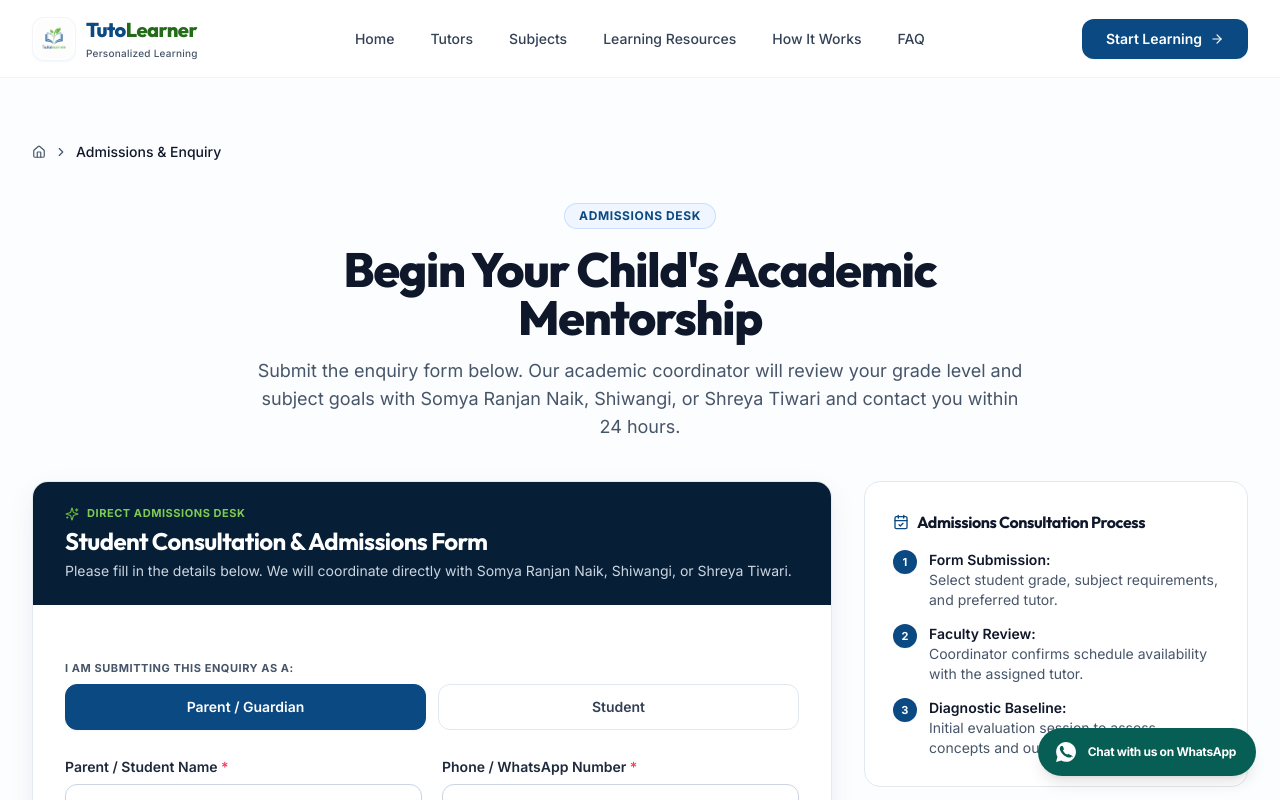
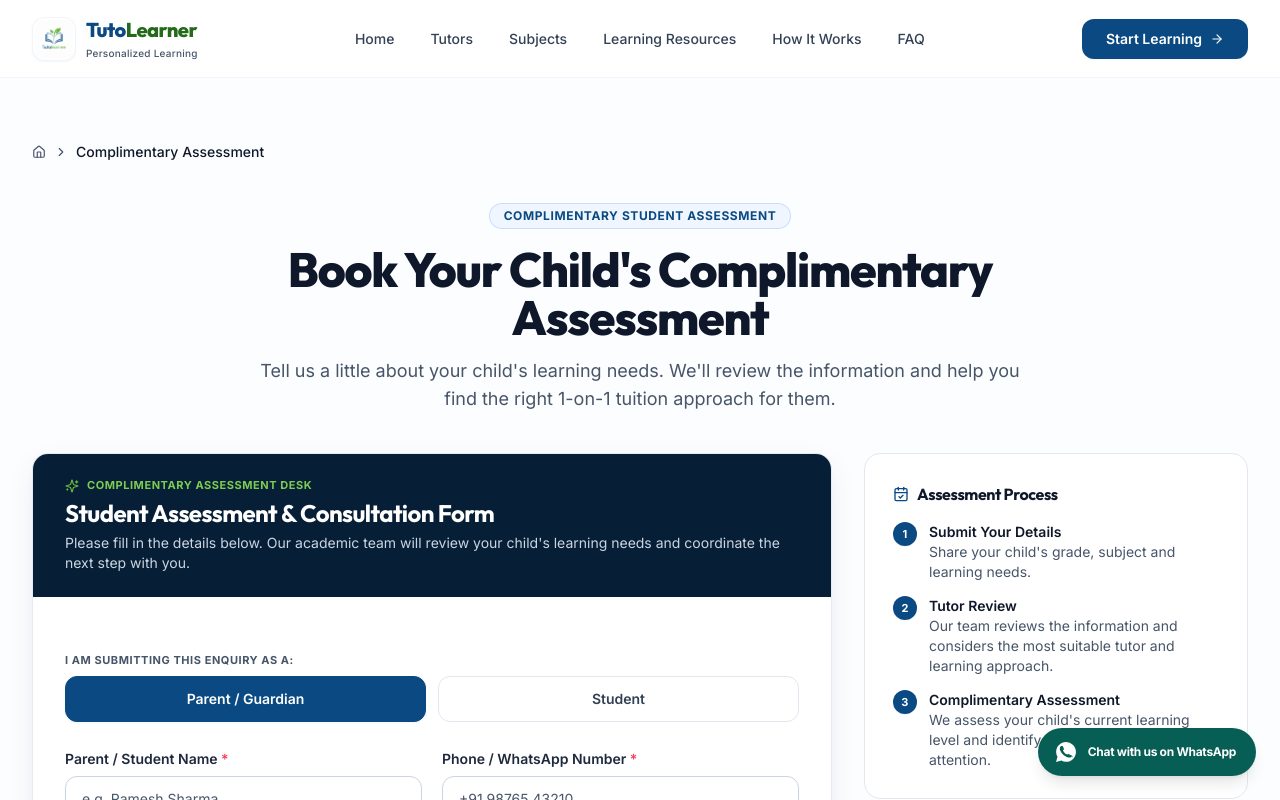
Before and after one commit to somyaranjan06/Tutolearner, a Next.js app: page /contact in a window 1280 px wide. Shown: the top 800 px of the page. Built offline with nearby package versions, Linux system fonts and the light colour scheme.

Commit message:
feat(assessment): improve visible copy on complimentary assessment page

```diff
--- a/src/app/contact/page.tsx
+++ b/src/app/contact/page.tsx
@@ -55,18 +55,18 @@ export default function ContactPage() {
     <div className="py-10 sm:py-16 bg-slate-50/40">
       <JsonLd data={breadcrumbSchema} />
       <div className="mx-auto max-w-7xl px-4 sm:px-6 lg:px-8 space-y-10">
-        <Breadcrumbs items={[{ label: "Admissions & Enquiry" }]} />
+        <Breadcrumbs items={[{ label: "Complimentary Assessment" }]} />
 
         {/* Page Hero Header */}
         <div className="text-center max-w-3xl mx-auto space-y-4">
           <span className="inline-flex items-center text-xs font-bold tracking-wider uppercase text-[#0B4982] bg-blue-50 px-3.5 py-1 rounded-full border border-blue-200/80 shadow-xs">
-            Admissions Desk
+            COMPLIMENTARY STUDENT ASSESSMENT
           </span>
           <h1 className="font-heading text-3xl sm:text-4xl lg:text-5xl font-extrabold tracking-tight text-slate-900 leading-tight">
-            Begin Your Child&apos;s Academic Mentorship
+            Book Your Child&apos;s Complimentary Assessment
           </h1>
           <p className="text-base sm:text-lg text-slate-600 leading-relaxed font-normal">
-            Submit the enquiry form below. Our academic coordinator will review your grade level and subject goals with Somya Ranjan Naik, Shiwangi, or Shreya Tiwari and contact you within 24 hours.
+            Tell us a little about your child&apos;s learning needs. We&apos;ll review the information and help you find the right 1-on-1 tuition approach for them.
           </p>
         </div>
 
@@ -77,7 +77,7 @@ export default function ContactPage() {
               fallback={
                 <div className="flex min-h-[400px] items-center justify-center rounded-2xl border border-slate-200 bg-white p-12 text-slate-600">
                   <Loader2 className="h-6 w-6 animate-spin text-[#0B4982] mr-2" />
-                  <span>Loading admissions form...</span>
+                  <span>Loading assessment form...</span>
                 </div>
               }
             >
@@ -92,7 +92,7 @@ export default function ContactPage() {
               <CardContent className="p-6 space-y-4">
                 <h2 className="font-heading font-bold text-base text-slate-900 flex items-center gap-2">
                   <CalendarCheck className="h-4 w-4 text-[#0B4982]" />
-                  <span>Admissions Consultation Process</span>
+                  <span>Assessment Process</span>
                 </h2>
 
                 <ol className="space-y-3.5 text-xs sm:text-sm text-slate-600">
@@ -101,8 +101,8 @@ export default function ContactPage() {
                       1
                     </span>
                     <div>
-                      <strong className="text-slate-900 block font-semibold">Form Submission:</strong>
-                      <span>Select student grade, subject requirements, and preferred tutor.</span>
+                      <strong className="text-slate-900 block font-semibold">Submit Your Details</strong>
+                      <span>Share your child&apos;s grade, subject and learning needs.</span>
                     </div>
                   </li>
 
@@ -111,8 +111,8 @@ export default function ContactPage() {
                       2
                     </span>
                     <div>
-                      <strong className="text-slate-900 block font-semibold">Faculty Review:</strong>
-                      <span>Coordinator confirms schedule availability with the assigned tutor.</span>
+                      <strong className="text-slate-900 block font-semibold">Tutor Review</strong>
+                      <span>Our team reviews the information and considers the most suitable tutor and learning approach.</span>
                     </div>
                   </li>
 
@@ -121,8 +121,8 @@ export default function ContactPage() {
                       3
                     </span>
                     <div>
-                      <strong className="text-slate-900 block font-semibold">Diagnostic Baseline:</strong>
-                      <span>Initial evaluation session to assess concepts and outline a study roadmap.</span>
+                      <strong className="text-slate-900 block font-semibold">Complimentary Assessment</strong>
+                      <span>We assess your child&apos;s current learning level and identify areas that may need attention.</span>
                     </div>
                   </li>
                 </ol>
@@ -134,7 +134,7 @@ export default function ContactPage() {
               <CardContent className="p-6 space-y-4">
                 <h2 className="font-heading font-bold text-base text-slate-900 flex items-center gap-2">
                   <PhoneCall className="h-4 w-4 text-[#0B4982]" />
-                  <span>Admissions Office &amp; Hours</span>
+                  <span>TutoLearner Support</span>
                 </h2>
 
                 <ul className="space-y-3 text-xs sm:text-sm text-slate-600">
--- a/src/components/contact/ContactForm.tsx
+++ b/src/components/contact/ContactForm.tsx
@@ -268,13 +268,13 @@ export function ContactForm() {
       <div className="bg-[#071F36] px-5 py-6 sm:px-8 text-white">
         <div className="flex items-center gap-2 text-2xs font-bold uppercase tracking-wider text-[#7ECB51] mb-1">
           <Sparkles className="h-3.5 w-3.5 text-[#6BB640]" />
-          <span>Direct Admissions Desk</span>
+          <span>Complimentary Assessment Desk</span>
         </div>
         <h2 className="font-heading text-lg sm:text-xl md:text-2xl font-bold tracking-tight text-white">
-          Student Consultation &amp; Admissions Form
+          Student Assessment &amp; Consultation Form
         </h2>
         <p className="text-xs sm:text-sm text-slate-300 mt-1 font-normal leading-relaxed">
-          Please fill in the details below. We will coordinate directly with Somya Ranjan Naik, Shiwangi, or Shreya Tiwari.
+          Please fill in the details below. Our academic team will review your child&apos;s learning needs and coordinate the next step with you.
         </p>
       </div>
 
@@ -566,12 +566,12 @@ export function ContactForm() {
             {isSubmitting ? (
               <>
                 <Loader2 className="h-4 w-4 animate-spin" />
-                <span>Submitting Consultation Request...</span>
+                <span>Booking Complimentary Assessment...</span>
               </>
             ) : (
               <>
                 <Send className="h-4 w-4" />
-                <span>Submit Student Consultation Request</span>
+                <span>Book My Complimentary Assessment</span>
               </>
             )}
           </Button>
```
